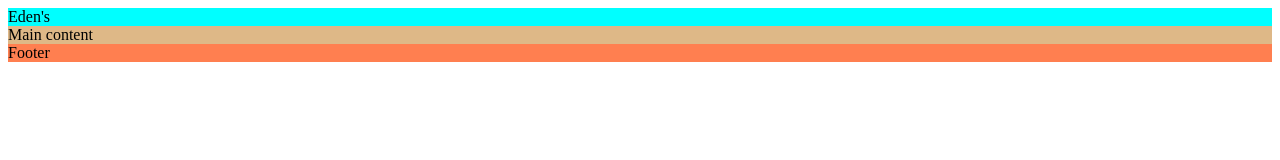
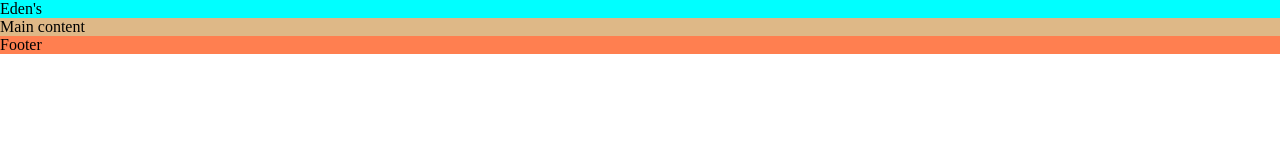
Before and after one commit to edenessame/edens-cafe, a plain HTML site: page index.html in a window 1280 px wide. Drawn offline with Linux system fonts and the light colour scheme.

Commit message:
add starter styles

```diff
--- a/assets/css/style.css
+++ b/assets/css/style.css
@@ -1,3 +1,10 @@
+/* Asterisk selector to override default styles added by the browser */
+* {
+    padding: 0;
+    margin: 0;
+    box-sizing: border-box;
+}
+
 /* Header */
 header {
     background-color: aqua;
```
